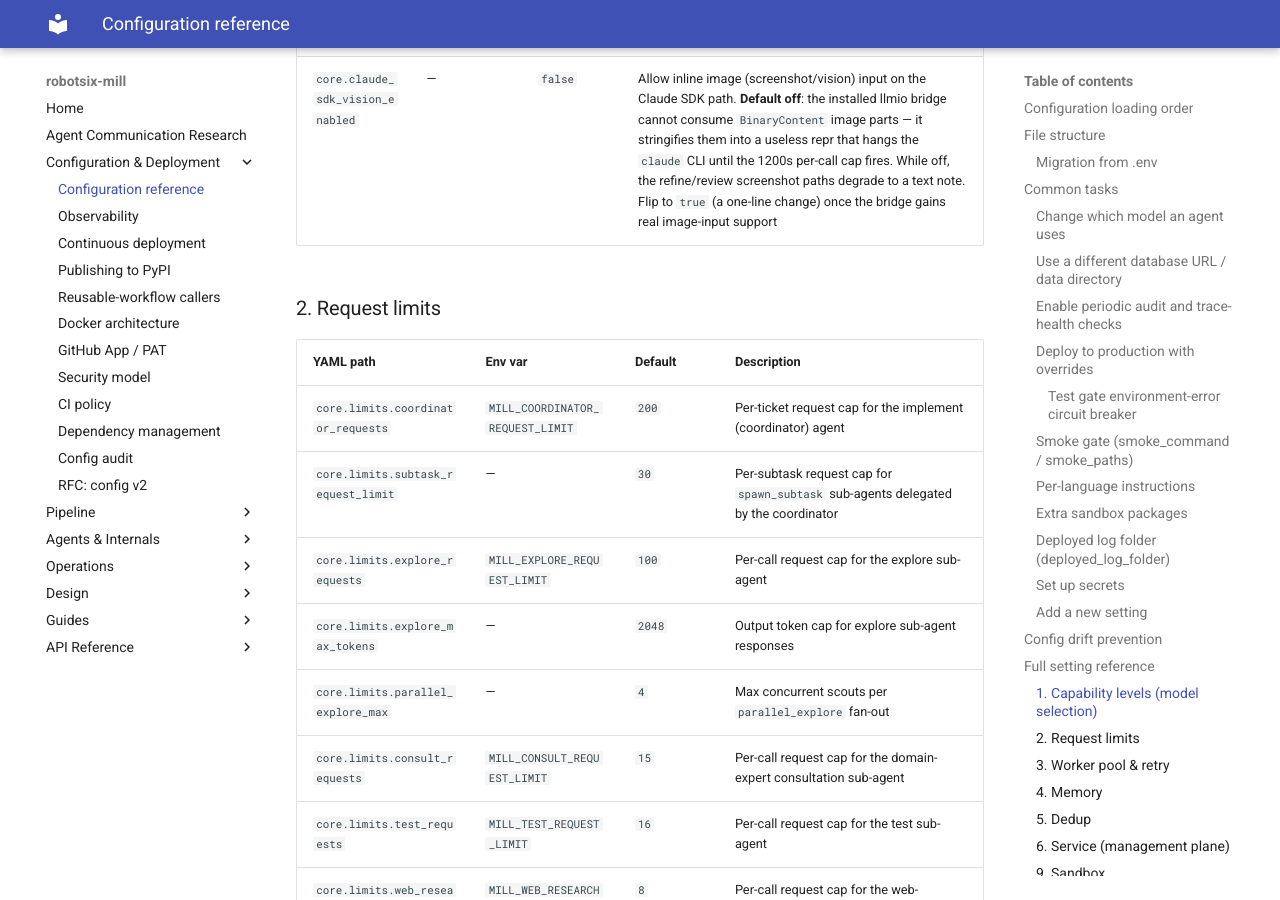
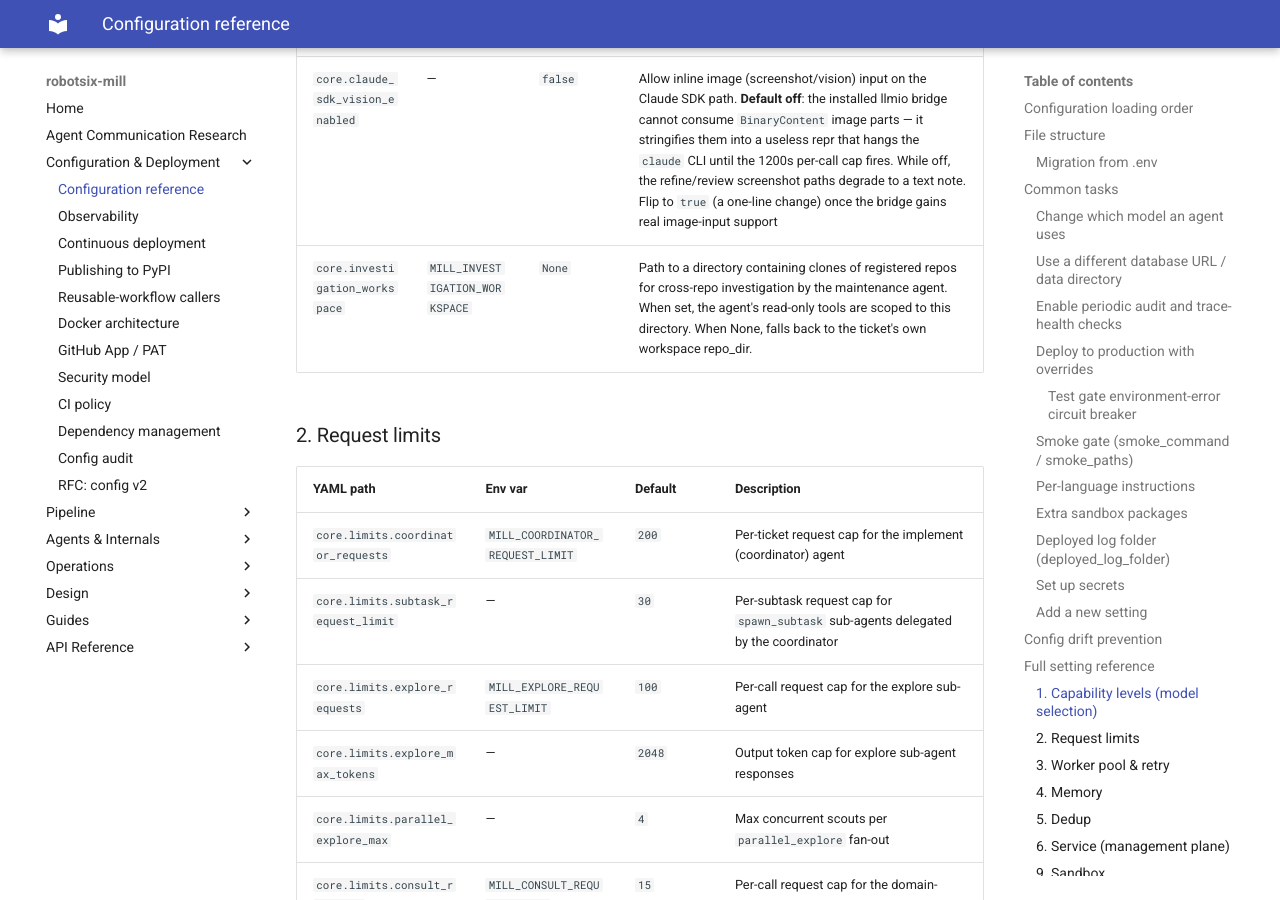
Before and after one commit to damien-robotsix/robotsix-mill, an MkDocs documentation site: the page built from docs/configuration.md, in a window 1280 px wide and 900 px high, scrolled down 7993 px. Built offline with MkDocs 1.6.1 and Material for MkDocs 9.7.7, drawn with Linux system fonts in a browser that asks for light colours.

Commit message:
mill: env doc sync: missing-from-docs — MILL_INVESTIGATION_WORKSPACE (20260621T142240Z-env-doc-sync-missing-from-docs-mill-inve-54e1)

```diff
--- a/docs/configuration.md
+++ b/docs/configuration.md
@@ -378,6 +378,7 @@ the `claude` CLI in the container). These knobs govern that path:
 |-----------|---------|---------|-------------|
 | — (env-var only) | `MILL_CLAUDE_MAX_CONCURRENCY` | `4` | Process-wide cap on concurrent Claude SDK runs (each spawns a `claude` CLI subprocess) |
 | `core.claude_sdk_vision_enabled` | — | `false` | Allow inline image (screenshot/vision) input on the Claude SDK path. **Default off**: the installed llmio bridge cannot consume `BinaryContent` image parts — it stringifies them into a useless repr that hangs the `claude` CLI until the 1200s per-call cap fires. While off, the refine/review screenshot paths degrade to a text note. Flip to `true` (a one-line change) once the bridge gains real image-input support |
+| `core.investigation_workspace` | `MILL_INVESTIGATION_WORKSPACE` | `None` | Path to a directory containing clones of registered repos for cross-repo investigation by the maintenance agent. When set, the agent's read-only tools are scoped to this directory. When None, falls back to the ticket's own workspace repo_dir. |
 
 ### 2. Request limits
 
```
